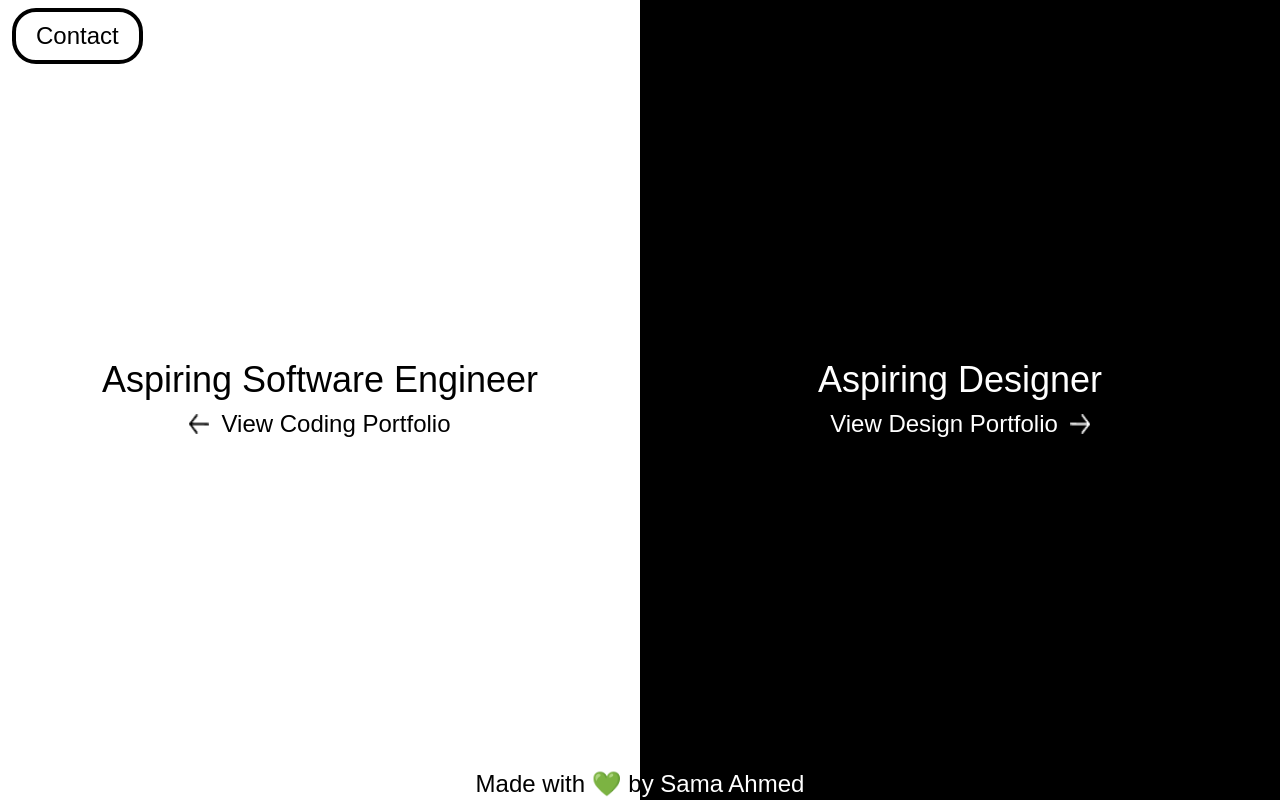
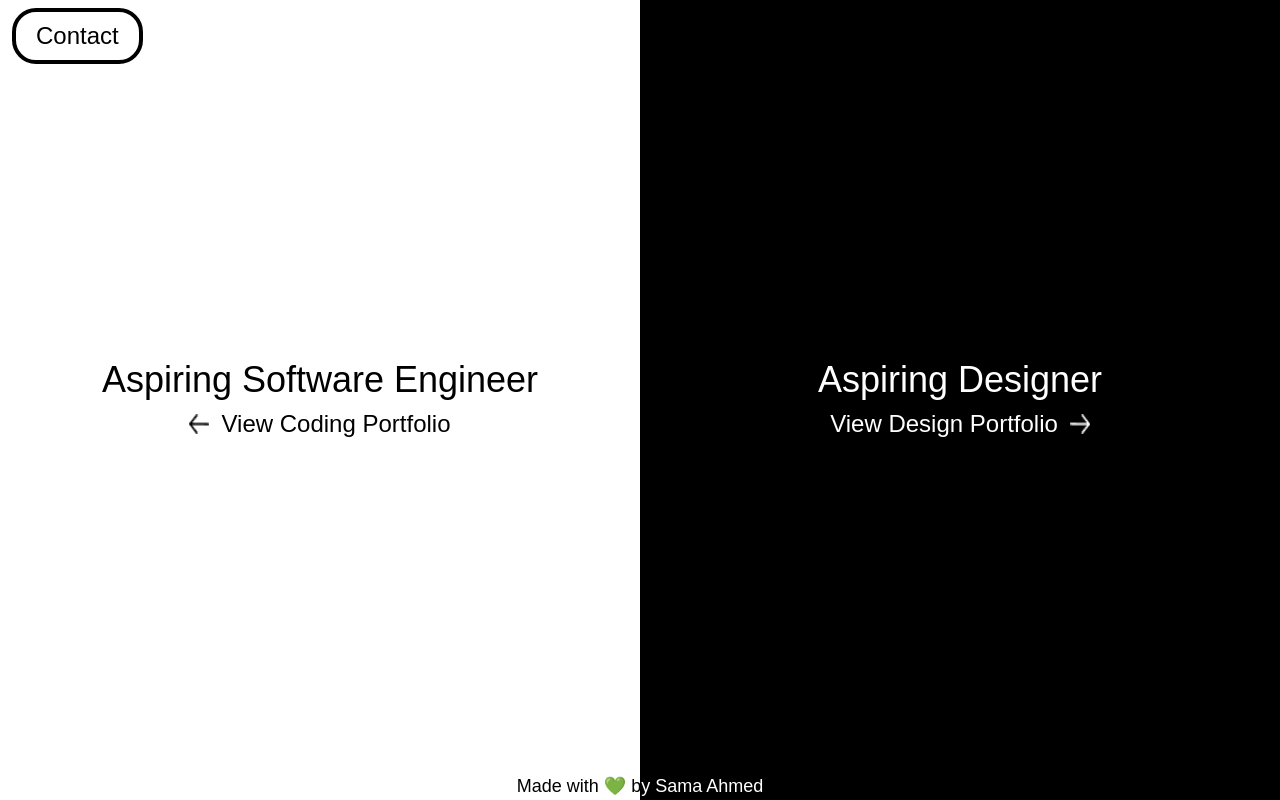
Before and after one commit to 26samaahmed/portfolio, a SvelteKit app: page / in a window 1280 px wide. Built offline with nearby package versions, Linux system fonts and the light colour scheme; a web font is replaced by a local one.

Commit message:
Adjust footer text size

```diff
--- a/src/routes/+page.svelte
+++ b/src/routes/+page.svelte
@@ -38,7 +38,7 @@
 
   <!-- Footer -->
   <div class="absolute bottom-0 left-1/2 transform -translate-x-1/2 w-full flex justify-center">
-    <p class="text-center text-md md:text-2xl text-white md:text-black">Made with 💚 b<span class="md:text-white">y Sama Ahmed</span></p>
+    <p class="text-center text-md md:text-lg text-white md:text-black">Made with 💚 b<span class="md:text-white">y Sama Ahmed</span></p>
   </div>
 
 
--- a/src/routes/coding-portfolio/+page.svelte
+++ b/src/routes/coding-portfolio/+page.svelte
@@ -79,7 +79,7 @@
       title="Spotify Song Player">
     </iframe>
   </div>
-  <p class="text-center mt-5 text-md md:text-xl text-black">Made with 💚 by Sama Ahmed</p>
+  <p class="text-center mt-5 text-md md:text-lg text-black">Made with 💚 by Sama Ahmed</p>
 </main>
 
 <style>
--- a/src/routes/design-portfolio/+page.svelte
+++ b/src/routes/design-portfolio/+page.svelte
@@ -83,7 +83,7 @@
       title="Spotify Song Player">
     </iframe>
   </div>
-  <p class="text-center mt-5 text-md md:text-xl text-white">Made with 💚 by Sama Ahmed</p>
+  <p class="text-center mt-5 text-md md:text-lg text-white">Made with 💚 by Sama Ahmed</p>
 </main>
 
 
```
